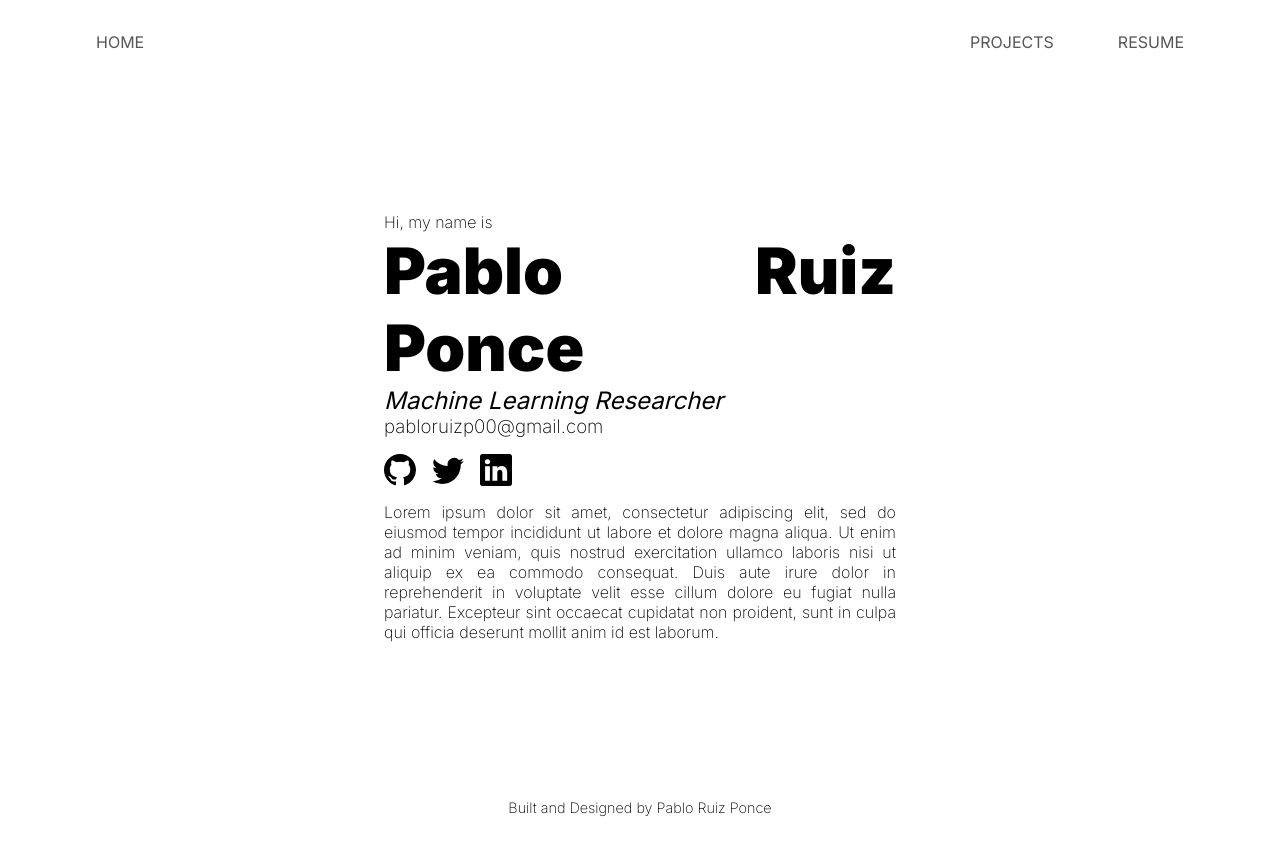
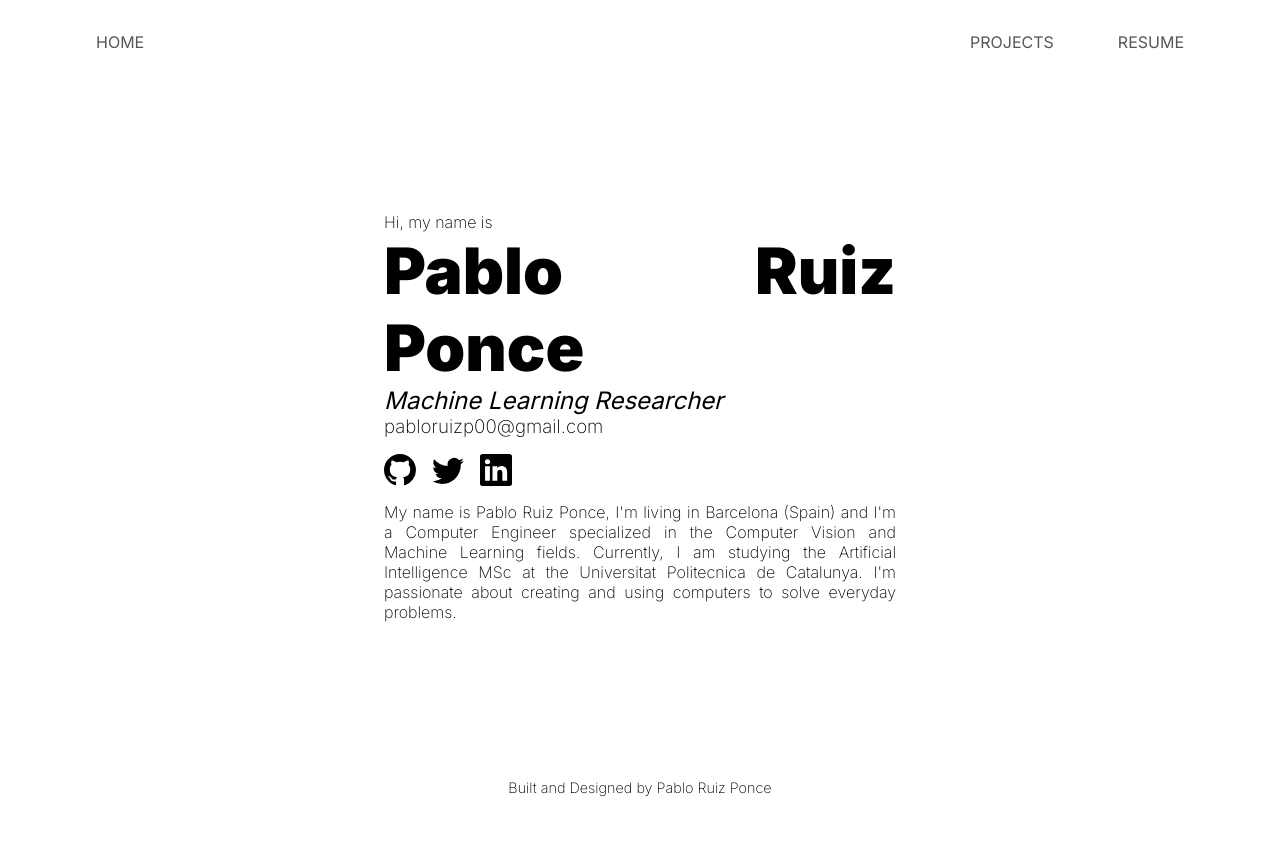
Before and after one commit to pabloruizp/pabloruizponce.com, a Vue app: page / in a window 1280 px wide. Built offline with nearby package versions, Linux system fonts and the light colour scheme; no server answers.

Commit message:
Home description

```diff
--- a/src/views/HomeView.vue
+++ b/src/views/HomeView.vue
@@ -15,7 +15,7 @@ export default {
     <h2>Machine Learning Researcher</h2>
     <h3>pabloruizp00@gmail.com</h3>
     <SocialMediaBar></SocialMediaBar>
-    <p>Lorem ipsum dolor sit amet, consectetur adipiscing elit, sed do eiusmod tempor incididunt ut labore et dolore magna aliqua. Ut enim ad minim veniam, quis nostrud exercitation ullamco laboris nisi ut aliquip ex ea commodo consequat. Duis aute irure dolor in reprehenderit in voluptate velit esse cillum dolore eu fugiat nulla pariatur. Excepteur sint occaecat cupidatat non proident, sunt in culpa qui officia deserunt mollit anim id est laborum.</p>
+    <p>My name is Pablo Ruiz Ponce, I'm living in Barcelona (Spain) and I'm a Computer Engineer specialized in the Computer Vision and Machine Learning fields. Currently, I am studying the Artificial Intelligence MSc at the Universitat Politecnica de Catalunya. I'm passionate about creating and using computers to solve everyday problems.</p>
   </div>
 </template>
 
```
